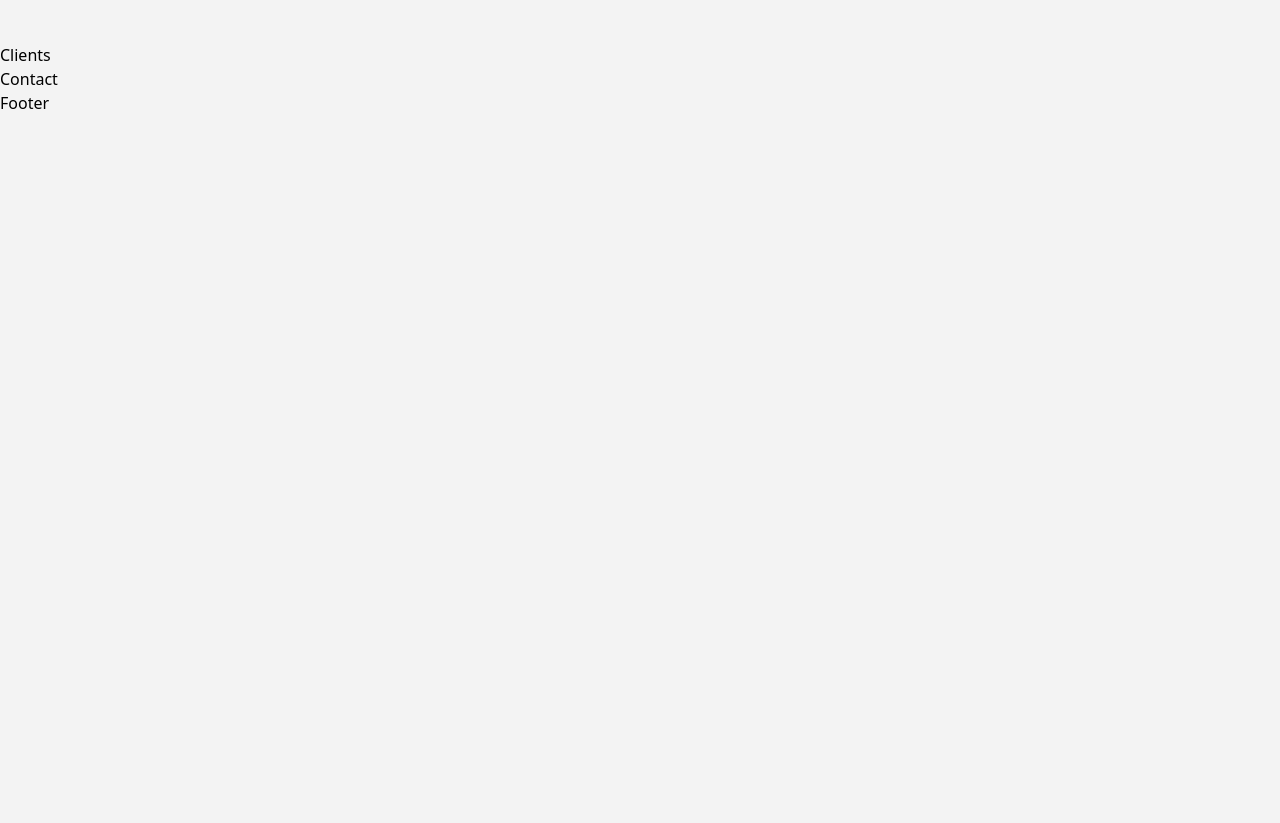
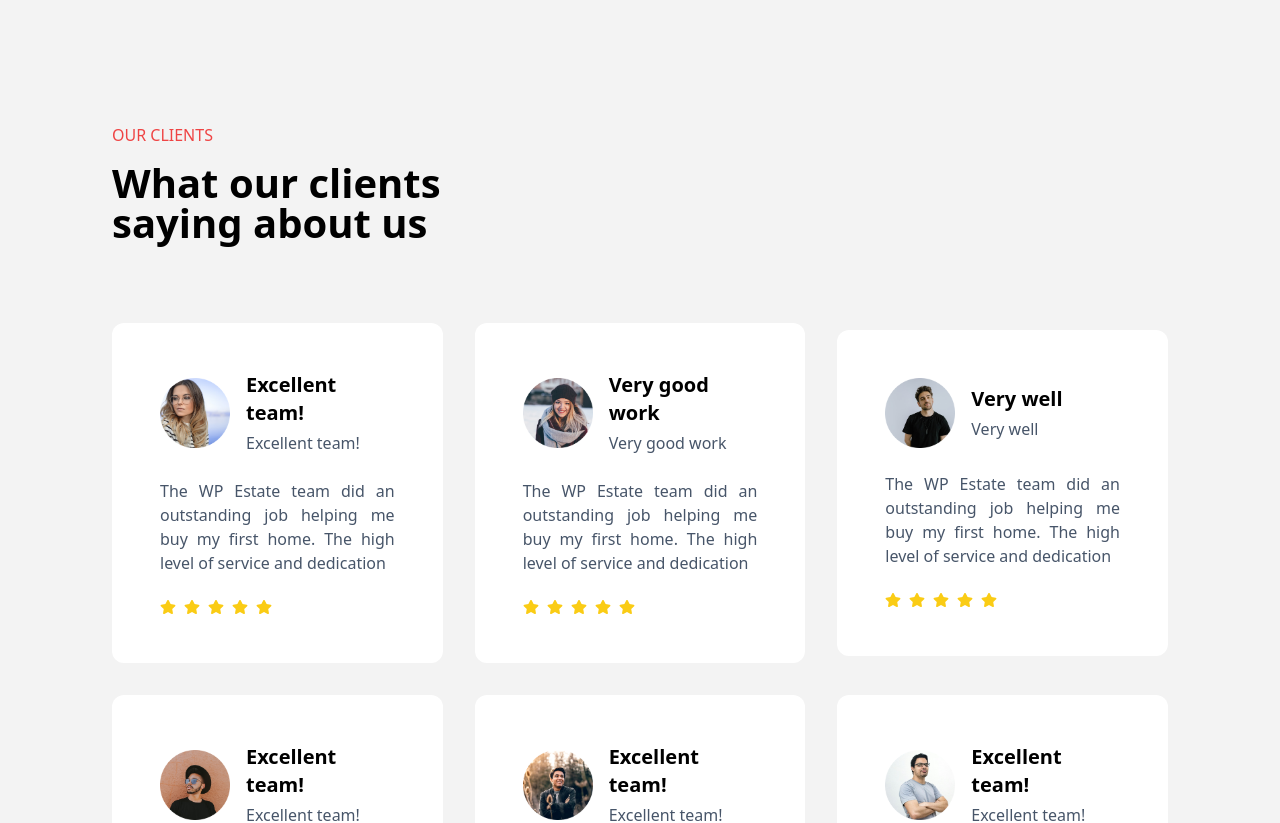
Before and after one commit to VISHALX33/Real-estate, a React (Vite) app: page / in a window 1280 px wide. Shown: the part 4660-5483 px from the top of the page. Before the commit the page ends 4775 px from the top, so only its background shows below. Built offline with nearby package versions, Linux system fonts and the light colour scheme.

Commit message:
testimonial completed

```diff
--- a/src/Sections/Clients.jsx
+++ b/src/Sections/Clients.jsx
@@ -1,8 +1,54 @@
-import React from 'react'
+import React, { useEffect } from 'react'
+import { client } from '../components/export'
+import { useDarkMode } from '../components/DarkModeContext'
+import { FaStar } from 'react-icons/fa'
+import AOS from 'aos'
+import 'aos/dist/aos.css'
 
 const Clients = () => {
+  useEffect(() => {
+    AOS.init({
+      offset: 200,
+      duration: 800,
+      easing: 'ease-in-sine',
+      delay: 100,
+    });
+  }, [])
+  const { darkMode, toggleDarkMode } = useDarkMode();
+
+
   return (
-    <div>Clients</div>
+    <div className={`${darkMode ? 'dark bg-black' : 'light bg-transparent'}`}>
+      <section id='testimonial' className={` lg:w-[95%] w-full h-fit m-auto rounded-xl flex flex-col justify-center items-start lg:px-20 px-6 py-20 gap-20`}>
+        <div className='flex flex-col justify-center items-start gap-4' >
+          <h1 data-aos='zoom-in' className='text-red-500 dark:text-white'  >OUR CLIENTS</h1>
+          <h1 data-aos='zoom-in' className='text-black text-[40px] font-semibold leading-10 dark:text-white ' >What our clients <br></br> saying  about us </h1>
+        </div>
+        <div id='clients-box' className='grid lg:grid-cols-3 grid-cols-1 justify-center items-center gap-8  w-full' >
+          {
+            client.map((item, index) => (
+              <div data-aos="zoom-in" data-aos-delay="200" className='bg-white dark:bg-gray-900 hover:bg-red-100 cursor-pointer p-12 flex flex-col justify-center items-center gap-6 rounded-xl w-full  ' >
+                <div className='flex justify-start items-center w-full gap-4' >
+                  <img src={item.image} alt="" className=' w-[70px] transform hover:scale-110 transition-transform  duration-300 ' />
+                  <div className='flex flex-col justify-center items-start gap-1' >
+                    <h1 className='text-xl text-black font-semibold dark:text-white' > {item.text} </h1>
+                    <h1 className='text-slate-600 dark:text-white' >{item.text}</h1>
+                  </div>
+                </div>
+                <p className='text-md text-justify text-slate-600 items-start gap-2 w-full ' >{item.feedback}</p>
+                <div className='flex justify-start items-start gap-2 w-full' >
+                  <FaStar className='size-4 text-yellow-400' />
+                  <FaStar className='size-4 text-yellow-400' />
+                  <FaStar className='size-4 text-yellow-400' />
+                  <FaStar className='size-4 text-yellow-400' />
+                  <FaStar className='size-4 text-yellow-400' />
+                </div>
+              </div>
+            ))
+          }
+        </div>
+      </section>
+    </div>
   )
 }
 
```
